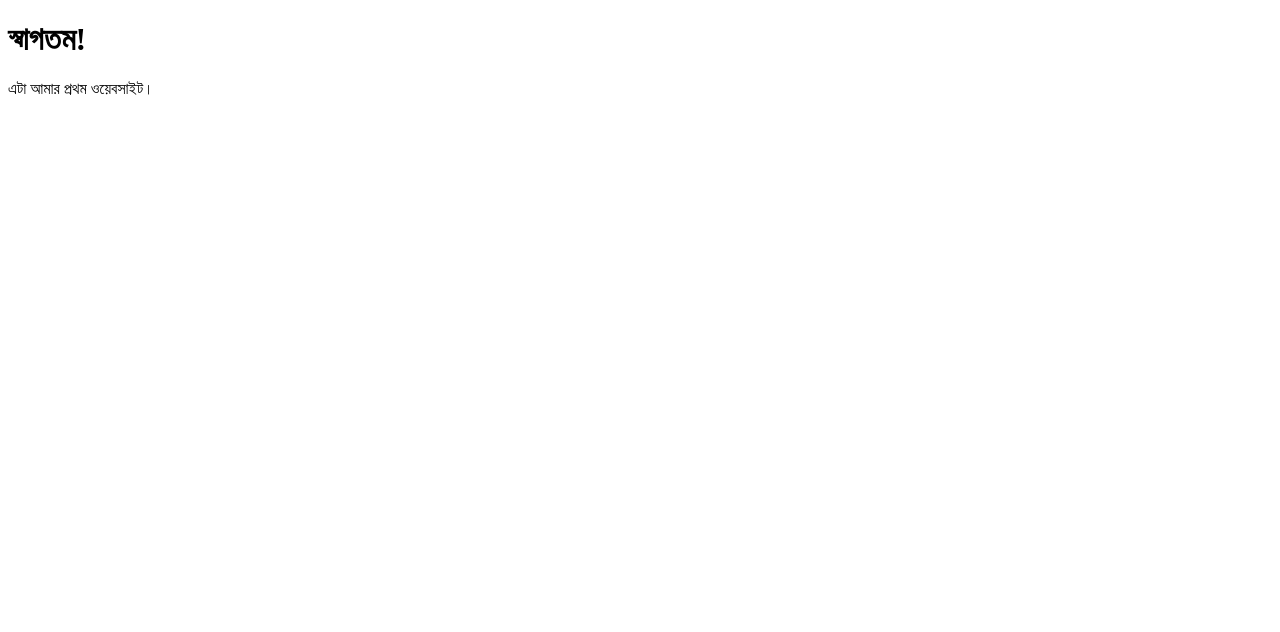
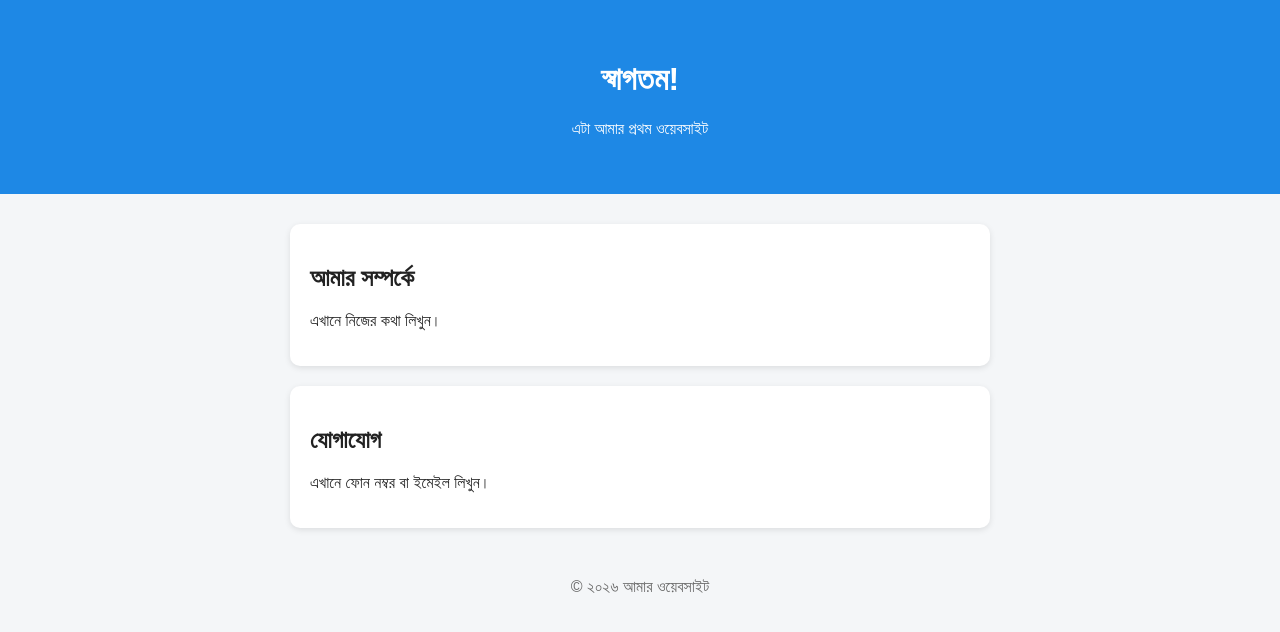
Before and after one commit to shakil7069/shakil7069.github.io, a plain HTML site: page index.html in a window 1280 px wide. Drawn offline with Linux system fonts and the light colour scheme.

Commit message:
Update index.html

```diff
--- a/index.html
+++ b/index.html
@@ -4,9 +4,53 @@
   <meta charset="UTF-8">
   <meta name="viewport" content="width=device-width, initial-scale=1">
   <title>আমার প্রথম ওয়েবসাইট</title>
+  <style>
+    body {
+      font-family: Arial, sans-serif;
+      margin: 0;
+      background: #f4f6f8;
+      color: #222;
+    }
+    header {
+      background: #1e88e5;
+      color: white;
+      text-align: center;
+      padding: 40px 20px;
+    }
+    main {
+      max-width: 700px;
+      margin: 30px auto;
+      padding: 0 20px;
+    }
+    .card {
+      background: white;
+      padding: 20px;
+      border-radius: 10px;
+      margin-bottom: 20px;
+      box-shadow: 0 2px 6px rgba(0,0,0,0.1);
+    }
+    footer {
+      text-align: center;
+      padding: 20px;
+      color: #666;
+    }
+  </style>
 </head>
 <body>
-  <h1>স্বাগতম!</h1>
-  <p>এটা আমার প্রথম ওয়েবসাইট।</p>
+  <header>
+    <h1>স্বাগতম!</h1>
+    <p>এটা আমার প্রথম ওয়েবসাইট</p>
+  </header>
+  <main>
+    <div class="card">
+      <h2>আমার সম্পর্কে</h2>
+      <p>এখানে নিজের কথা লিখুন।</p>
+    </div>
+    <div class="card">
+      <h2>যোগাযোগ</h2>
+      <p>এখানে ফোন নম্বর বা ইমেইল লিখুন।</p>
+    </div>
+  </main>
+  <footer>© ২০২৬ আমার ওয়েবসাইট</footer>
 </body>
 </html>
```
